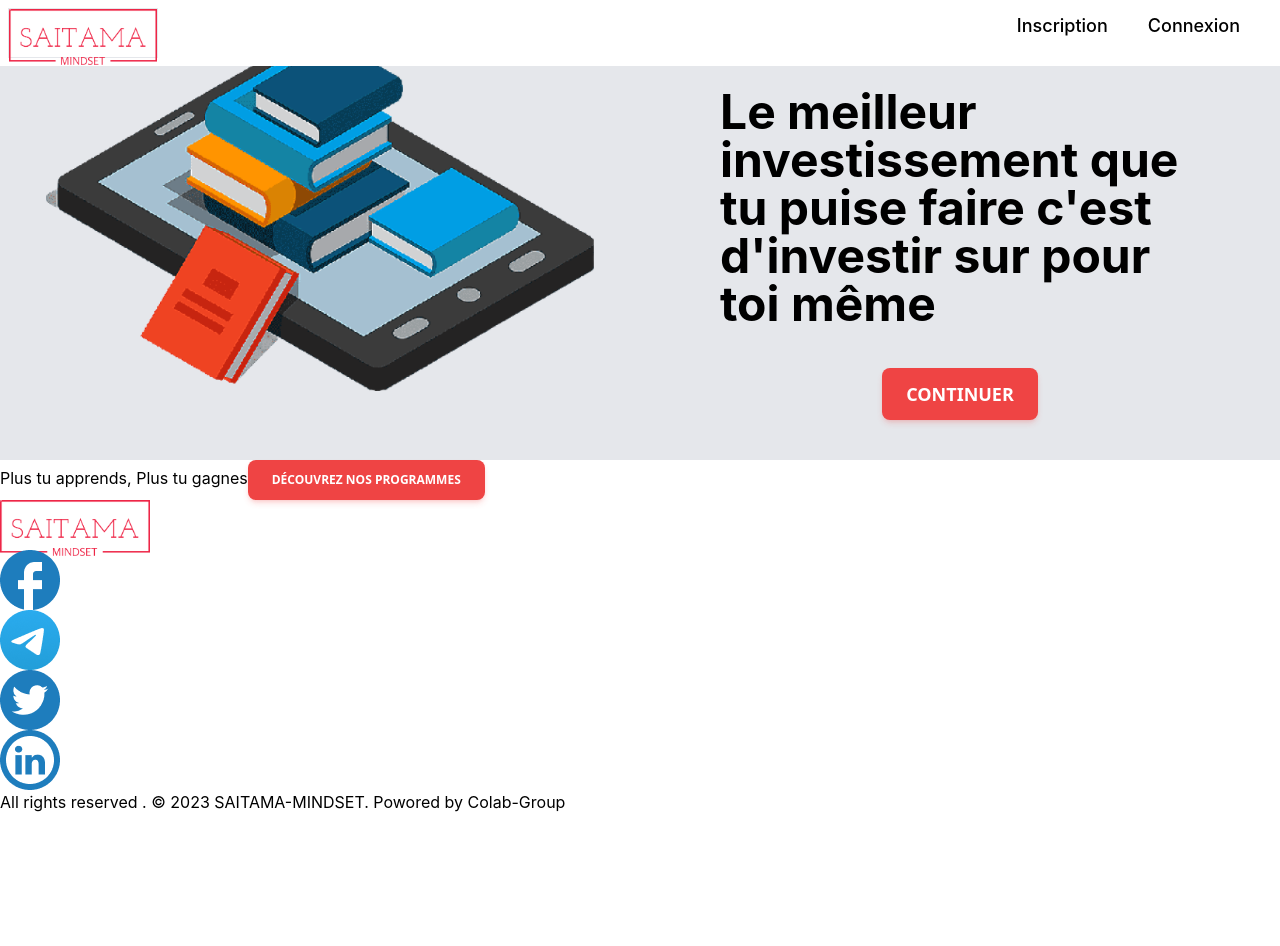
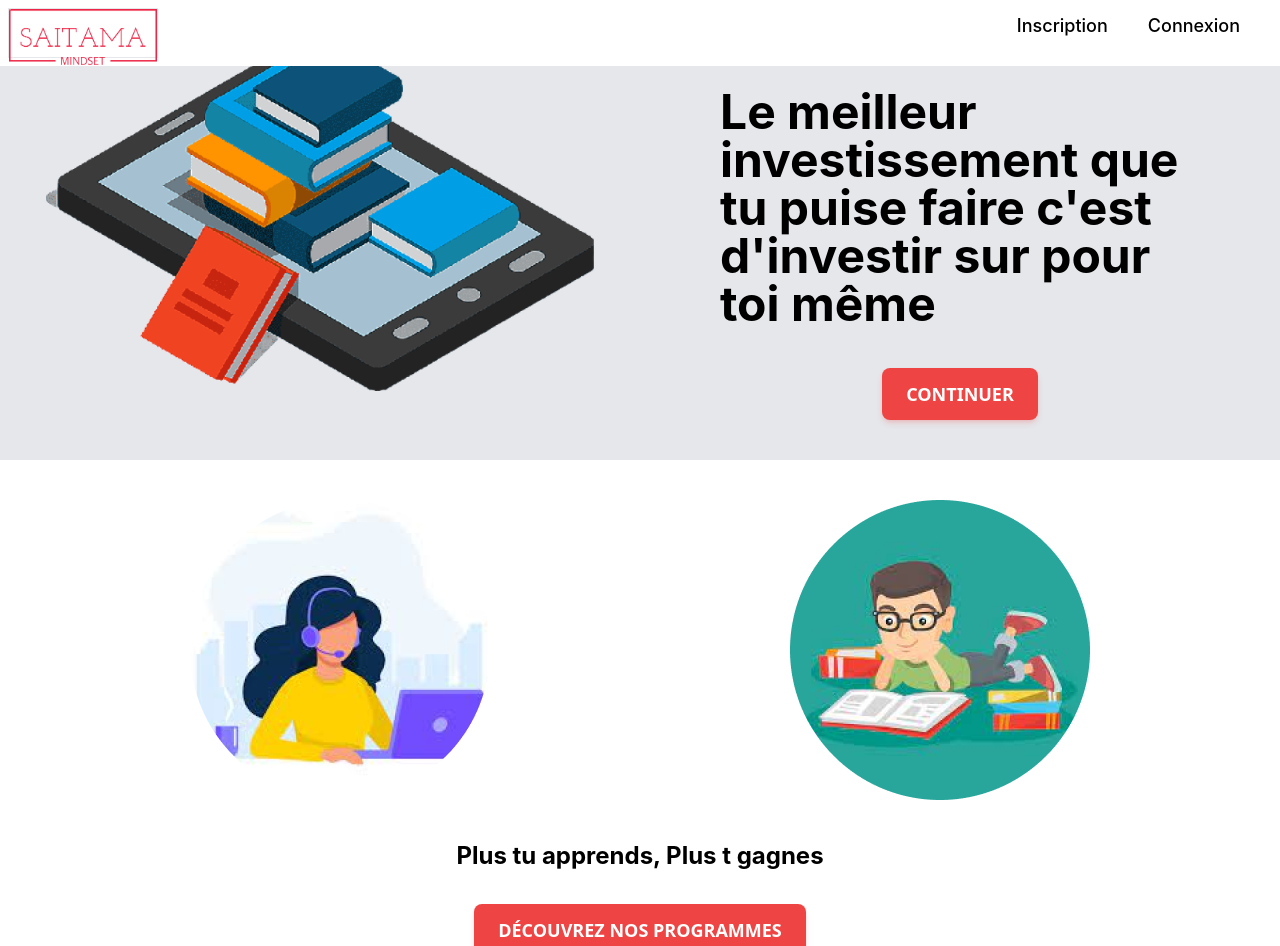
Before and after one commit to Dieumerci-M2/Saitama-minset, a React (Vite) app: page / in a window 1280 px wide. Shown: the top 946 px of the page. Before the commit the page ends 814 px from the top, so only its background shows below. Built offline with nearby package versions, Linux system fonts and the light colour scheme.

Commit message:
feat: finish accueil style

```diff
--- a/src/components/Pfooter.jsx
+++ b/src/components/Pfooter.jsx
@@ -7,16 +7,24 @@ import telegram from "../assets/logos_telegram.png"
 
 const Pfooter = () => {
   return (
-      <footer>
-          <div className='w-[150px] h-[50px]'><img src={ saitama } alt="Logo"/></div>
-          <div>
-              <span>
-                  <img src={ facebook } alt="Logo" />
-                  <img src={ telegram } alt="Logo" />
-                  <img src={ twiter } alt="Logo" />
-                 <img src={ linkedin } alt="Logo"/>
+      <footer className='overflow-hidden bg-gray-200
+       flex flex-col justify-between align-center text-center'
+      >
+          <div className='flex justify-center align-center text-center'>
+              <div className='m-5'><img src={ saitama } alt="Logo" className="w-[80px] h-[30px]" /></div>
+          </div>
+          <div className='flex flex-col text-center'>
+              <div className='flex justify-center align-center text-center gap-2'>
+                  <img className='w-[30px] h-[30px] cursor-pointer' src={ facebook } alt="Logo" />
+                  <img className='w-[30px] h-[30px] cursor-pointer' src={ telegram } alt="Logo" />
+                  <img className='w-[30px] h-[30px] cursor-pointer' src={ twiter } alt="Logo" />
+                 <img className='w-[30px] h-[30px] cursor-pointer' src={ linkedin } alt="Logo"/>
+              </div>
+              <span
+                  className='mt-10'
+              >
+                  All rights reserved . © 2023 SAITAMA-MINDSET. Powored by Colab-Group
               </span>
-              <span>All rights reserved . © 2023 SAITAMA-MINDSET. Powored by Colab-Group</span>
           </div>
       </footer>
   )
--- a/src/pages/Presentation.jsx
+++ b/src/pages/Presentation.jsx
@@ -3,37 +3,60 @@ import Pfooter from '../components/Pfooter';
 import { Button } from "@material-tailwind/react";
 import saitama from "../assets/saitama.png";
 import Accueil from "../assets/Image-accueil.png";
+import ReadBook1 from "../assets/Ellipse3.png";
+import ReadBook2 from "../assets/Ellipse2.png";
 
 const Presentation = () => {
   return (
-    <article className='box-border'>
+    <article className='box-border overflow-hidden'>
         <header className='fixed  w-full'>
             <section className='flex  bg-white flex-row justify-between'>
-                <div className='border w-[150px] h-[50px] m-2 '><img src={ saitama } alt="Logo"/></div>
+          <div className='border w-[150px] h-[50px] m-2 '
+          >
+            <img src={ saitama } alt="Logo" />
+          </div>
                 <div className='flex gap-10
-                m-3 cursor-pointer mr-10 font-medium text-lg'
+                m-3 mr-10 font-medium text-lg'
                 >
-                  <span id='inscription'>Inscription</span>
-                  <span id='connexion'>Connexion</span>
+                  <span className='cursor-pointer' id='inscription'>Inscription</span>
+                  <span className='cursor-pointer' id='connexion'>Connexion</span>
               </div>
             </section>
           </header>
-          <main className=''>
+          <main className='mb-10'>
             <section className='bg-gray-200 flex'>
-                <div className='text-center w-[50%] m-10'><img src={ Accueil } alt="Accueil"/></div>
+              <div className='text-center w-[50%] m-10'
+              >
+                <img src={ Accueil } alt="Accueil" />
+              </div>
               <div className="text-center m-10 w-[50%]">
-                <p className='font-bold text-5xl p-10 text-left mt-2'>Le meilleur investissement que tu puise faire c'est d'investir sur pour toi même</p>
-                <span className='mt-5 text-left text-lg'><Button className='text-lg' color="red"w-3>Continuer</Button></span>
+                <p className='font-bold text-5xl p-10 text-left mt-2'
+                >
+                  Le meilleur investissement que tu puise faire c'est d'investir sur pour toi même
+                </p>
+                <span className='mt-5 text-left text-lg'
+                >
+                  <Button className='text-lg' color="red" w-3>Continuer</Button>
+                </span>
               </div>
             </section>
-              <section>
-                <div>
-                    <div><span></span><span></span>
+            <section className='flex flex-col'>
+              <div className='flex justify-around p-10'>
+                <span>
+                  <img src={ReadBook1} alt='ReadBook'/>
+                </span>
+                <span>
+                  <img src={ReadBook2} alt='ReadBook'/>
+                </span>
               </div>
-                    <div>
-                        <span>Plus tu apprends, Plus tu gagnes</span>
-                        <span className=''><Button color="red">Découvrez nos programmes</Button></span>
-                    </div>
+              <div className='flex flex-col justify-center
+               align-center text-center gap-8'
+              >
+                <span className='font-bold text-2xl'>Plus tu apprends, Plus t gagnes</span>
+                <span className=''
+                >
+                  <Button className='text-lg' color="red" w-3>Découvrez nos programmes</Button>
+                </span>
               </div>
             </section>
           </main>
```
Also changed, not shown: src/assets/Ellipse2.png (renamed from src/assets/Ellipse 2.png), src/assets/Ellipse3.png (renamed from src/assets/Ellipse 3.png). Lines whose indentation alone changed are shown as unchanged.
